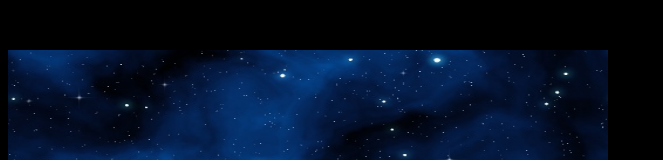
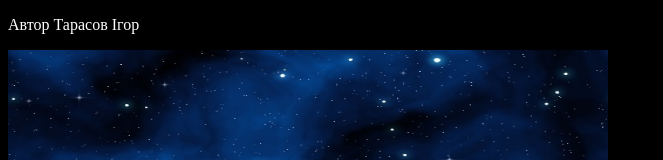
Before and after one commit to ihorka64/ball.github.io, a plain HTML site: page index.html in a window 1280 px wide. Shown: the top 160 px of the page, without its empty margins (0-663 px from the left). Drawn offline with Linux system fonts and the light colour scheme.

Commit message:
Update index.html

```diff
--- a/index.html
+++ b/index.html
@@ -6,6 +6,6 @@
     <script type="text/javascript" src="script.js"></script>
   </head>
   <body onLoad="start()" style="background: black;">
-    <p>Автор Тарасов Ігор</p>
+    <p style="color: #FFFFFF">Автор Тарасов Ігор</p>
   </body>
 </html>
```
